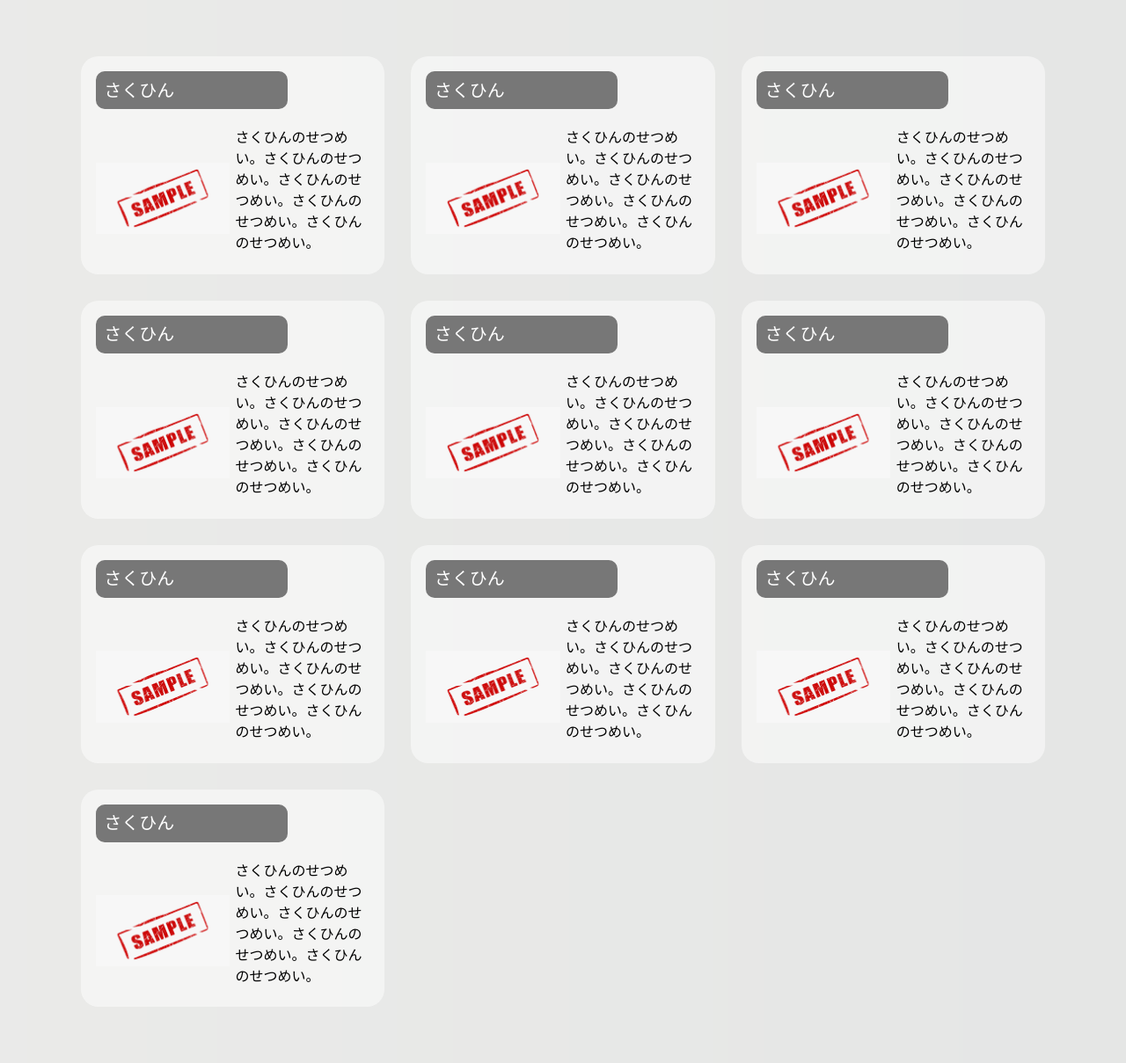
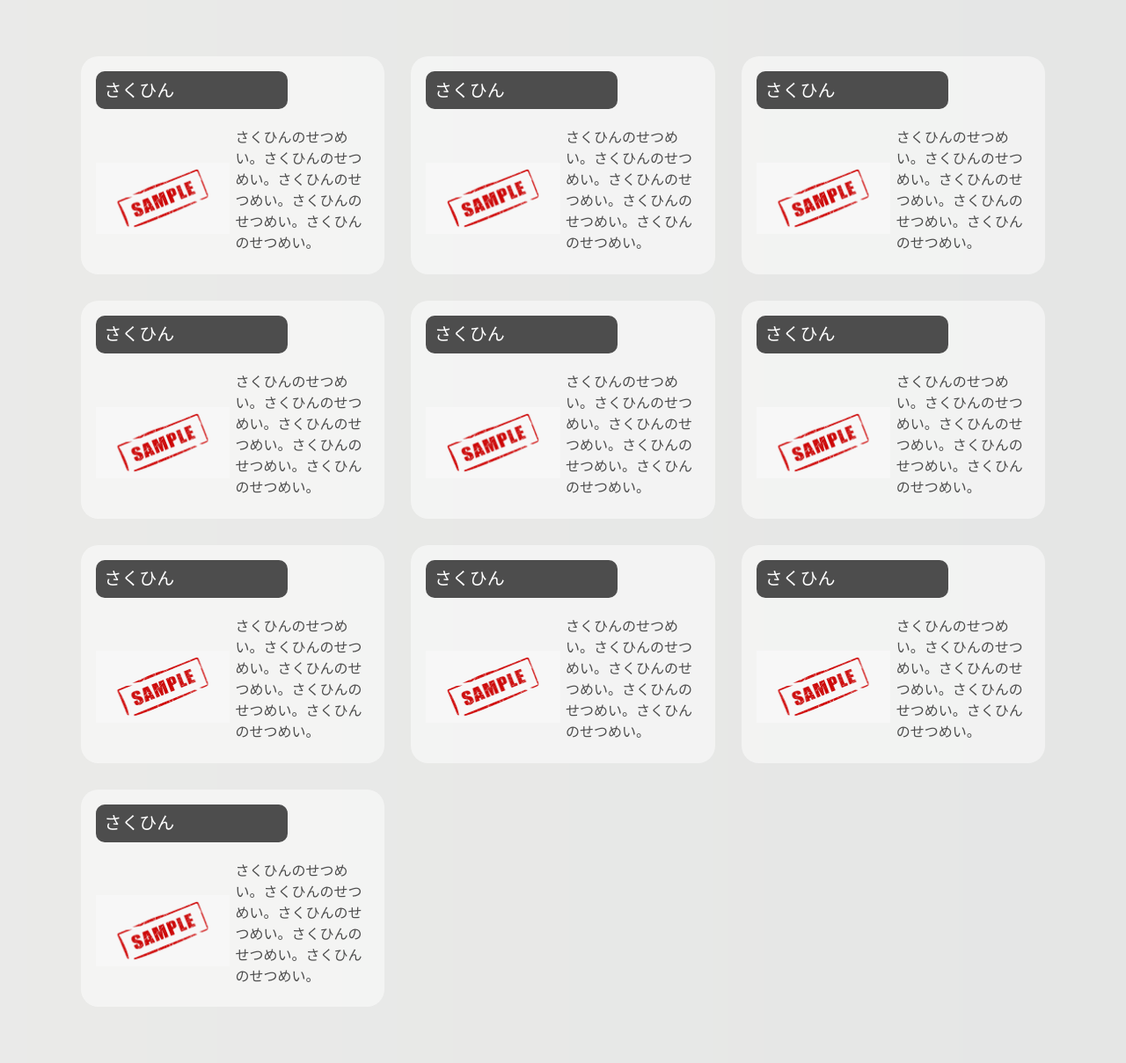
Before and after one commit to USHIken/web-idea-box, a Django app: page / in a window 1280 px wide. Shown: the part 95-1304 px from the top of the page at 88% size. Run offline with Django 3.2, Linux system fonts and the light colour scheme; some libraries are stand-ins or nearby versions; some web fonts are replaced.

Commit message:
change color

```diff
--- a/code/static/css/style.css
+++ b/code/static/css/style.css
@@ -78,7 +78,7 @@ body {
     grid-row: 1;
     grid-column: 1/3;
     border-radius: 10px;
-    background-color: #777777;
+    background-color: #4d4d4d;
     padding: 3%;
     margin-top: auto;
     margin-bottom: auto;
@@ -94,10 +94,10 @@ body {
 .content-card p {
     grid-row: 2;
     grid-column: 2;
-    color: #000000;
+    color: #4d4d4d;
 }
 
 
 /* ---------- */
-/* main/index.html */
+/* users/login.html */
 /* ---------- */
```
